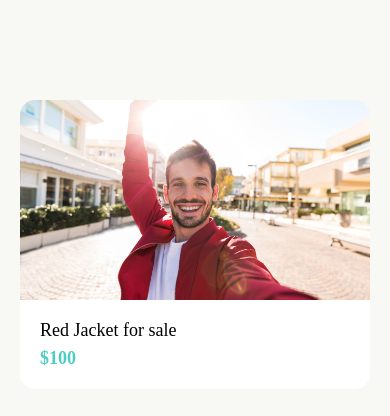
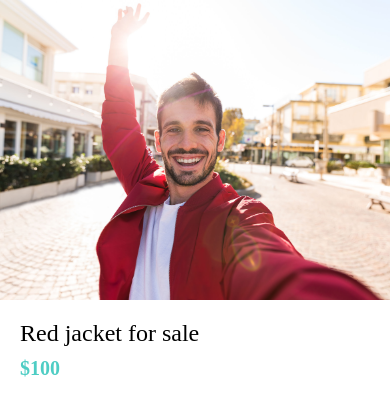
Before and after one commit to daikadai/ReactNative-Ecommerce, a React Native app: screen / in a window 390 px wide. Shown: the top 416 px of the page. Built offline with nearby package versions, Linux system fonts and the light colour scheme.

Commit message:
7. Building the Listing Details Screen

```diff
--- a/App.js
+++ b/App.js
@@ -1,20 +1,11 @@
 import React from 'react';
 import { View } from 'react-native';
 import Card from './app/components/Card';
+import ListingDetailsScreen from './app/screens/ListingDetailsScreen';
 
 
 export default function App() {
   return (
-    <View style={{
-      backgroundColor: '#f8f8f4',
-      padding: 20,
-      paddingTop: 100,
-    }}>
-        <Card
-          title="Red Jacket for sale"
-          subTitle="$100"
-          image={require("./app/assets/jacket.jpg")}
-         />
-    </View>
+    <ListingDetailsScreen />
   );
 }
--- /dev/null
+++ b/app/screens/ListingDetailsScreen.js
@@ -0,0 +1,39 @@
+import React from 'react'
+import { View, Image, StyleSheet } from 'react-native'
+import AppText from '../components/AppText'
+import colors from '../config/colors'
+
+const ListingDetailsScreen = () => {
+  return (
+   <View>
+     <Image style={styles.image} source={require('../assets/jacket.jpg')} />
+     <View style={styles.detailContainer}>
+      <AppText style={styles.title}>Red jacket for sale</AppText>
+      <AppText style={styles.price}>$100</AppText>
+     </View>
+   </View>
+  )
+}
+
+const styles = StyleSheet.create({
+  detailContainer: {
+    padding: 20
+  },
+  image: {
+    width: '100%',
+    height: 300
+  },
+  price: {
+    color: colors.secondary,
+    fontWeight: 'bold',
+    fontSize: 20,
+    marginVertical: 10
+  },
+  title: {
+    fontSize: 24,
+    fontWeight: '500'
+  }
+})
+
+
+export default ListingDetailsScreen
```
